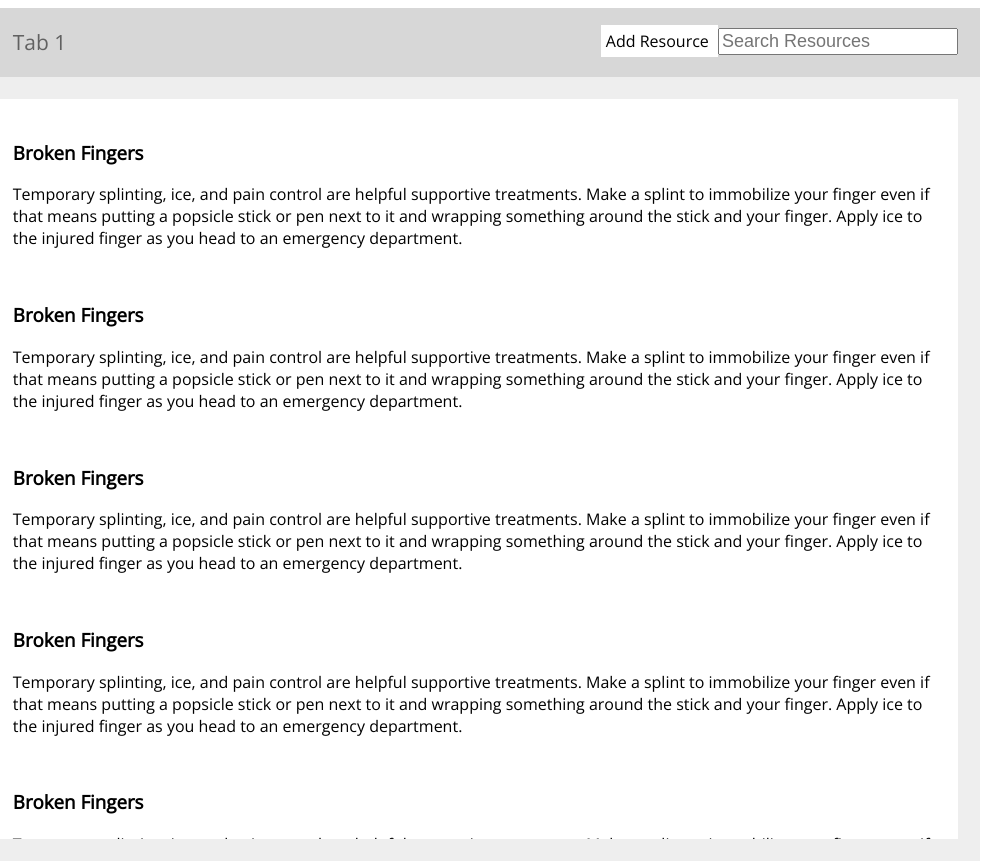
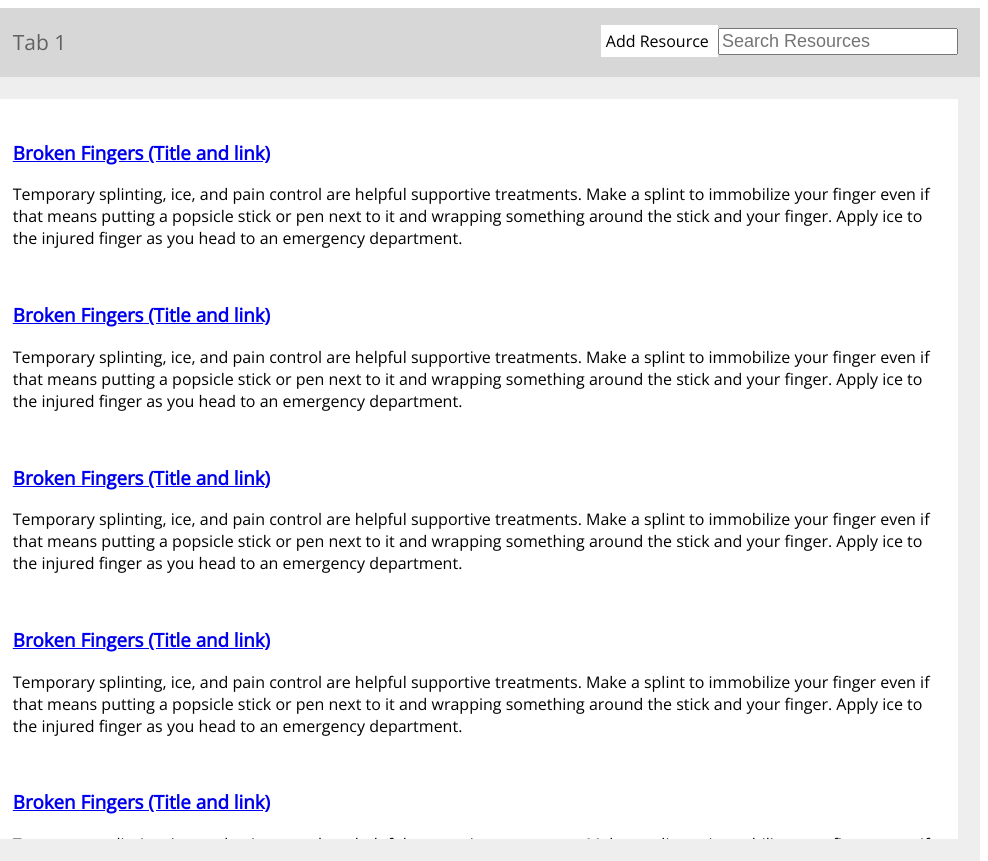
Before and after one commit to deemun/eddb-html, a plain HTML site: page index.html in a window 1280 px wide. Shown: the full height of the page, 292-1280 px from the left. Drawn offline with nearby package versions, Linux system fonts and the light colour scheme.

Commit message:
title and link, firebase methods

```diff
--- a/index.html
+++ b/index.html
@@ -42,37 +42,37 @@
                 </div>
                 <div id="mainContentWindow">
                     <div id="resourceBox">
-                        <h3>Broken Fingers</h3>
+                        <h3><a href="link-goes-here">Broken Fingers (Title and link)<a></h3>
                         <p> Temporary splinting, ice, and pain control are helpful supportive treatments. Make a splint to immobilize your finger even if that means putting a popsicle stick or pen next to it and wrapping something around the stick and your finger. Apply ice to the injured finger as you head to an emergency department.</p>
                         <br>
-                         <h3>Broken Fingers</h3>
+                         <h3><a href="link-goes-here">Broken Fingers (Title and link)<a></h3>
                         <p> Temporary splinting, ice, and pain control are helpful supportive treatments. Make a splint to immobilize your finger even if that means putting a popsicle stick or pen next to it and wrapping something around the stick and your finger. Apply ice to the injured finger as you head to an emergency department.</p>
                         <br>
-                         <h3>Broken Fingers</h3>
+                         <h3><a href="link-goes-here">Broken Fingers (Title and link)<a></h3>
                         <p> Temporary splinting, ice, and pain control are helpful supportive treatments. Make a splint to immobilize your finger even if that means putting a popsicle stick or pen next to it and wrapping something around the stick and your finger. Apply ice to the injured finger as you head to an emergency department.</p>
                         <br>
-                         <h3>Broken Fingers</h3>
+                         <h3><a href="link-goes-here">Broken Fingers (Title and link)<a></h3>
                         <p> Temporary splinting, ice, and pain control are helpful supportive treatments. Make a splint to immobilize your finger even if that means putting a popsicle stick or pen next to it and wrapping something around the stick and your finger. Apply ice to the injured finger as you head to an emergency department.</p>
                         <br>
-                         <h3>Broken Fingers</h3>
+                         <h3><a href="link-goes-here">Broken Fingers (Title and link)<a></h3>
                         <p> Temporary splinting, ice, and pain control are helpful supportive treatments. Make a splint to immobilize your finger even if that means putting a popsicle stick or pen next to it and wrapping something around the stick and your finger. Apply ice to the injured finger as you head to an emergency department.</p>
                         <br>
-                         <h3>Broken Fingers</h3>
+                         <h3><a href="link-goes-here">Broken Fingers (Title and link)<a></h3>
                         <p> Temporary splinting, ice, and pain control are helpful supportive treatments. Make a splint to immobilize your finger even if that means putting a popsicle stick or pen next to it and wrapping something around the stick and your finger. Apply ice to the injured finger as you head to an emergency department.</p>
                         <br>
-                         <h3>Broken Fingers</h3>
+                         <h3><a href="link-goes-here">Broken Fingers (Title and link)<a></h3>
                         <p> Temporary splinting, ice, and pain control are helpful supportive treatments. Make a splint to immobilize your finger even if that means putting a popsicle stick or pen next to it and wrapping something around the stick and your finger. Apply ice to the injured finger as you head to an emergency department.</p>
                         <br>
-                         <h3>Broken Fingers</h3>
+                         <h3><a href="link-goes-here">Broken Fingers (Title and link)<a></h3>
                         <p> Temporary splinting, ice, and pain control are helpful supportive treatments. Make a splint to immobilize your finger even if that means putting a popsicle stick or pen next to it and wrapping something around the stick and your finger. Apply ice to the injured finger as you head to an emergency department.</p>
                         <br>
-                         <h3>Broken Fingers</h3>
+                         <h3><a href="link-goes-here">Broken Fingers (Title and link)<a></h3>
                         <p> Temporary splinting, ice, and pain control are helpful supportive treatments. Make a splint to immobilize your finger even if that means putting a popsicle stick or pen next to it and wrapping something around the stick and your finger. Apply ice to the injured finger as you head to an emergency department.</p>
                         <br>
-                         <h3>Broken Fingers</h3>
+                        <h3><a href="link-goes-here">Broken Fingers (Title and link)<a></h3>
                         <p> Temporary splinting, ice, and pain control are helpful supportive treatments. Make a splint to immobilize your finger even if that means putting a popsicle stick or pen next to it and wrapping something around the stick and your finger. Apply ice to the injured finger as you head to an emergency department.</p>
                         <br>
-                         <h3>Broken Fingers</h3>
+                         <h3><a href="link-goes-here">Broken Fingers (Title and link)<a></h3>
                         <p> Temporary splinting, ice, and pain control are helpful supportive treatments. Make a splint to immobilize your finger even if that means putting a popsicle stick or pen next to it and wrapping something around the stick and your finger. Apply ice to the injured finger as you head to an emergency department.</p>
 
                     </div>
```
